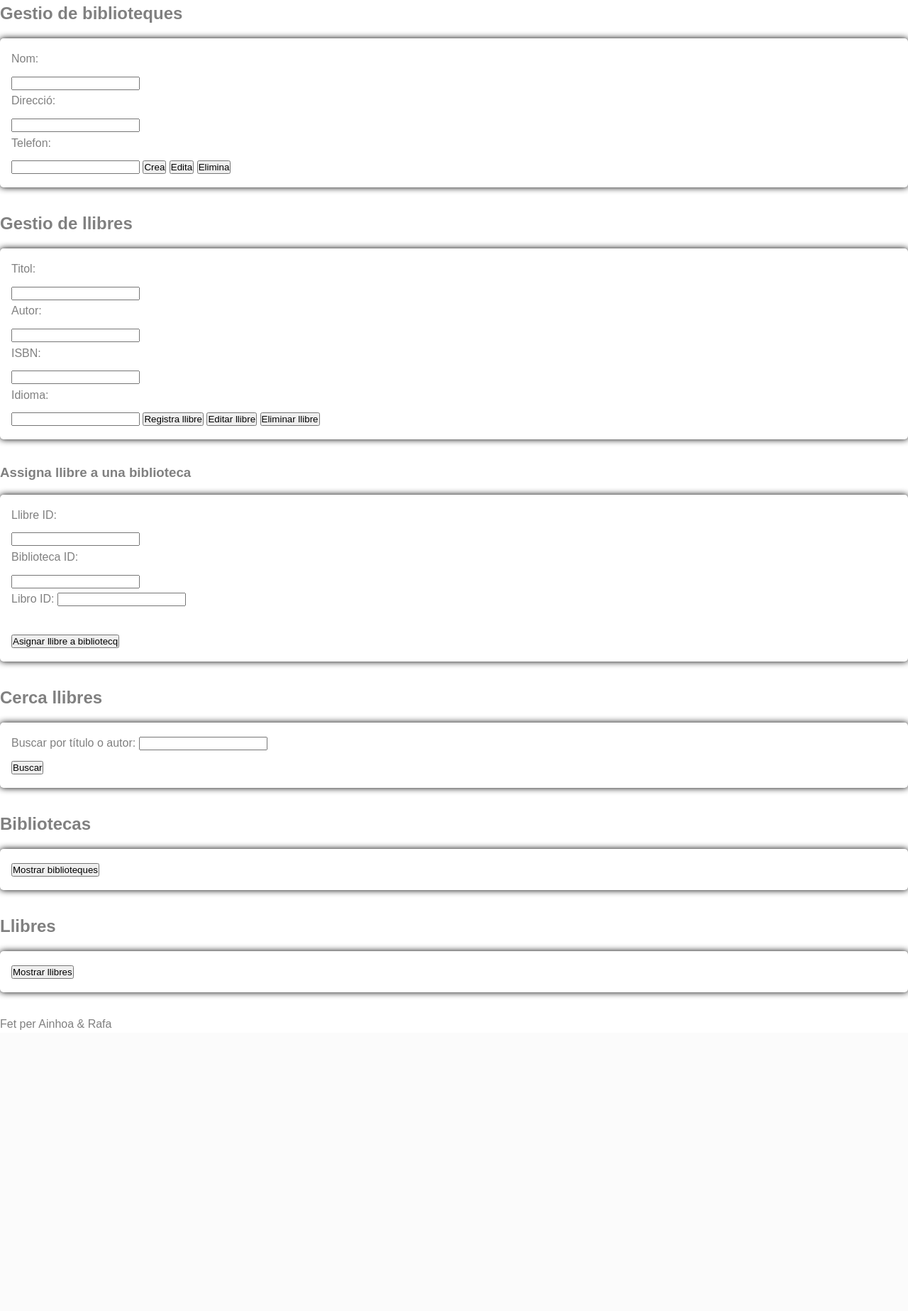
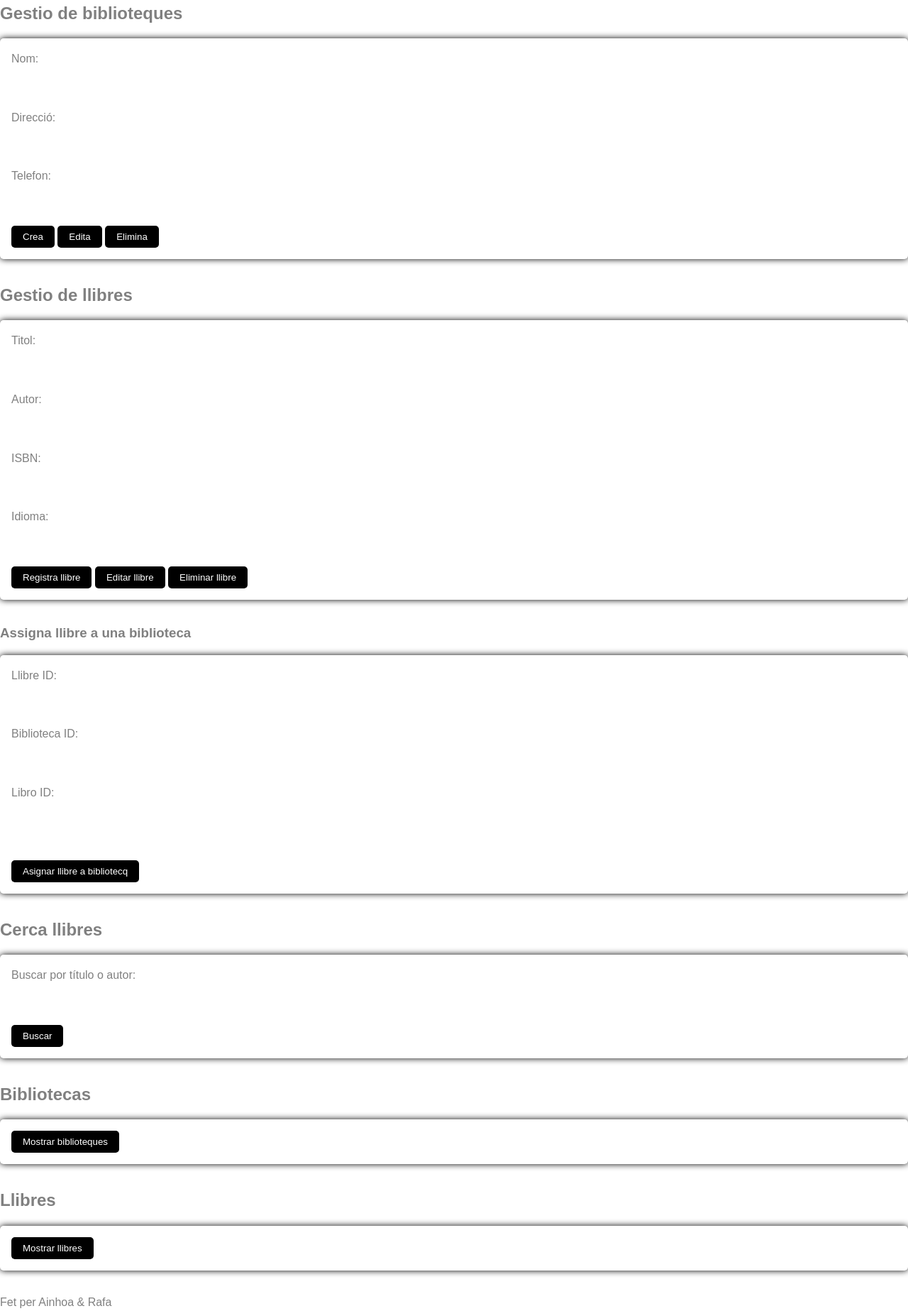
Before and after one commit to Suricum/projecte_final_UF1, a PHP site: page /index.html in a window 1280 px wide. Shown: the part 93-1940 px from the top of the page at 71% size. Before the commit the page ends 1548 px from the top, so only its background shows below. Run offline with PHP 8.4, Linux system fonts and the light colour scheme.

Commit message:
modelando el css

```diff
--- a/styles.css
+++ b/styles.css
@@ -68,8 +68,23 @@ label {
 
 }
 
-input {
+input[type = "text"], input[type = "number"] {
 
-
+    width: 100%;
+    padding: 8px;
+    margin-bottom: 16px;
+    border: 1px solid white;
+    border-radius: 5px;
 
 }
+
+button {
+
+    padding: 8px 16px;
+    background-color: black;
+    color: white;
+    border: none;
+    border-radius: 5px;
+    cursor: pointer;
+
+}
```
